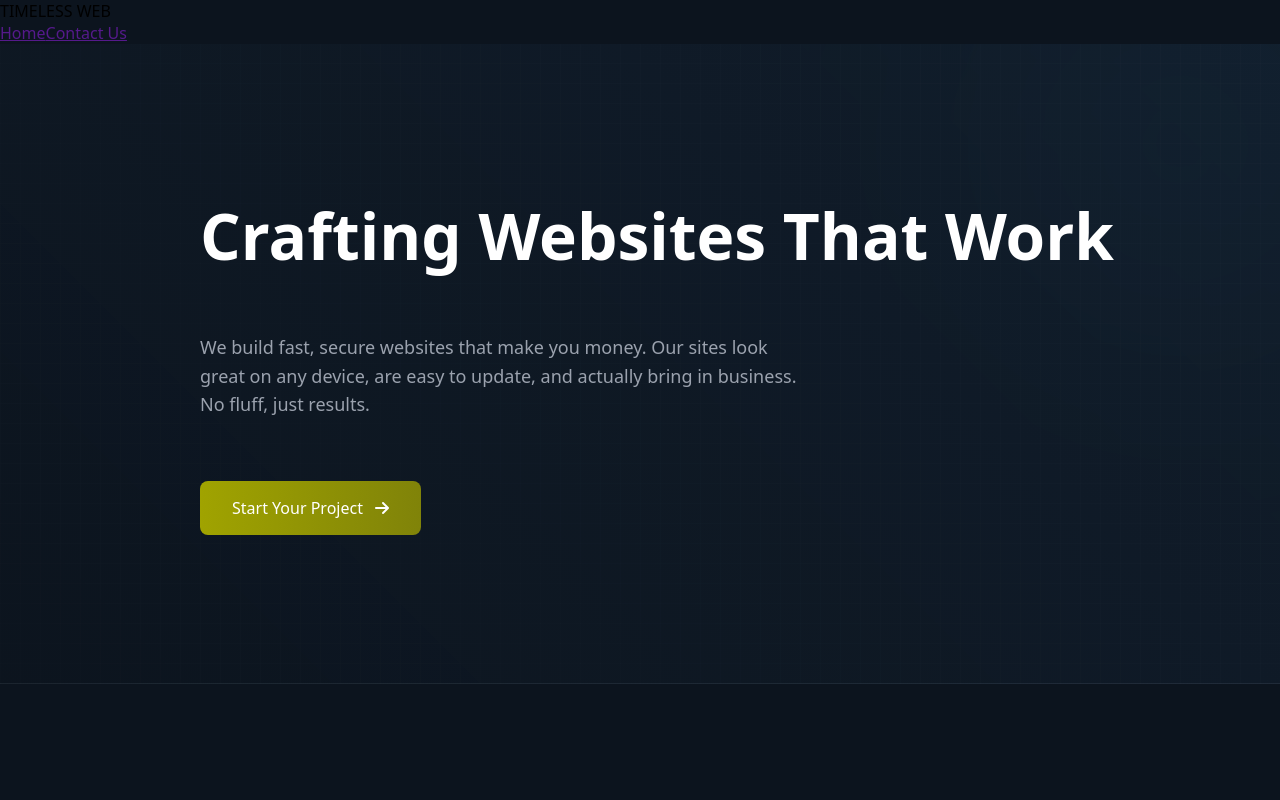
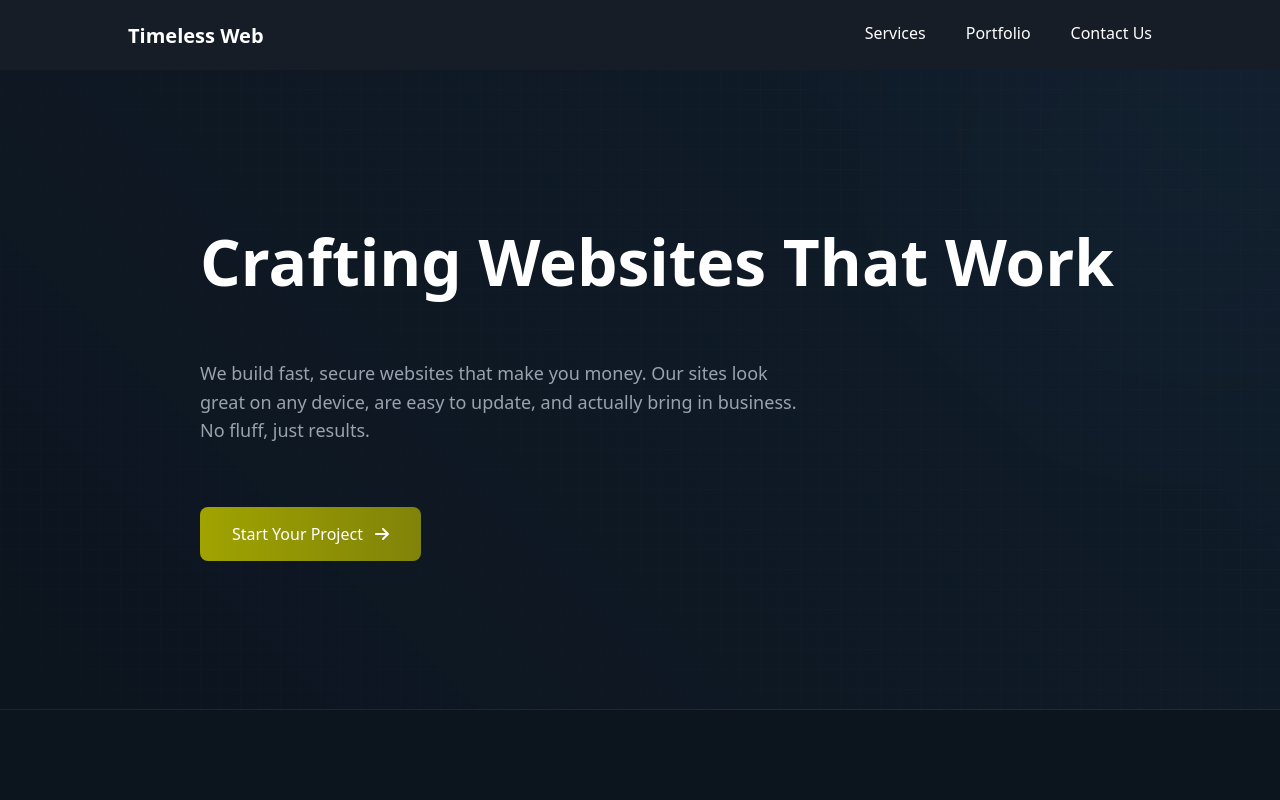
Before and after one commit to AliTheFlop/timelessweb-static, a plain HTML site: page index.html in a window 1280 px wide. Shown: the top 800 px of the page. Drawn offline with Linux system fonts and the light colour scheme.

Commit message:
Nav bar added

```diff
--- a/index.html
+++ b/index.html
@@ -16,8 +16,14 @@
     </head>
     <body>
         <header class="nav">
-            <div>TIMELESS WEB</div>
-            <div><a href="">Home</a><a href="">Contact Us</a></div>
+            <div class="nav-container">
+                <h2>Timeless Web</h2>
+                <div class="nav-links">
+                    <a href="#services">Services</a>
+                    <a href="#portfolio">Portfolio</a>
+                    <a href="#contactus">Contact Us</a>
+                </div>
+            </div>
         </header>
         <main class="content fade-in">
             <!-- Hero section -->
@@ -28,7 +34,7 @@
                     sites look great on any device, are easy to update, and
                     actually bring in business. No fluff, just results.
                 </p>
-                <a class="hero-cta" href="contact.html"
+                <a class="hero-cta" href="#contactus"
                     >Start Your Project
                     <i class="fas fa-arrow-right" style="margin-left: 8px"></i
                 ></a>
@@ -37,7 +43,7 @@
         <section class="section fade-in-delayed">
             <div class="section-container">
                 <div class="section-head">
-                    <h2 class="section-head-title">What We Do</h2>
+                    <h2 class="section-head-title" id="services">What We Do</h2>
                     <p class="section-head-subtitle">
                         We build websites that load fast, stay secure, and are
                         easy to update. Our sites help businesses connect with
@@ -55,9 +61,12 @@
                             We create clean, fast portfolio sites that make your
                             work look amazing and help you land more clients.
                         </p>
-                        <button class="whatwedo-content-item-button">
+                        <a
+                            class="whatwedo-content-item-button"
+                            href="#contactus"
+                        >
                             Start Your Project
-                        </button>
+                        </a>
                     </div>
                     <div class="whatwedo-content-item margin-auto-sides">
                         <i
@@ -73,9 +82,12 @@
                             keep readers coming back and help you grow your
                             audience.
                         </p>
-                        <button class="whatwedo-content-item-button">
+                        <a
+                            class="whatwedo-content-item-button"
+                            href="#contactus"
+                        >
                             Start Your Project
-                        </button>
+                        </a>
                     </div>
                     <div class="whatwedo-content-item">
                         <i class="fas fa-building fa-2x margintop-20px"></i>
@@ -87,9 +99,12 @@
                             business sites that look professional, load fast,
                             and turn visitors into paying customers.
                         </p>
-                        <button class="whatwedo-content-item-button">
+                        <a
+                            class="whatwedo-content-item-button"
+                            href="#contactus"
+                        >
                             Start Your Project
-                        </button>
+                        </a>
                     </div>
                 </div>
             </div>
@@ -97,7 +112,7 @@
         <section class="section">
             <div class="section-container">
                 <div class="section-head marginbottom-60px">
-                    <h2 class="section-head-title">Our Work</h2>
+                    <h2 class="section-head-title" id="portfolio">Our Work</h2>
                     <p class="section-head-subtitle">
                         Here's what we've built. These sites show what we can do
                         and how we've helped real businesses get results online.
@@ -213,7 +228,7 @@
                     </p>
                 </div>
                 <div class="section-content">
-                    <form class="contactus-form" action="">
+                    <form class="contactus-form" id="contactus" action="">
                         <input
                             type="text"
                             class="input"
--- a/styles.css
+++ b/styles.css
@@ -2,6 +2,10 @@
     margin: 0;
     padding: 0;
     box-sizing: border-box;
+}
+
+html {
+    scroll-behavior: smooth;
 }
 
 body {
@@ -99,6 +103,58 @@ Section global styling (Since most section basics are the same)
     to {
         opacity: 1;
     }
+}
+
+/* Nav Styles */
+
+.nav {
+    display: flex;
+    align-items: center;
+    justify-content: center;
+    width: 100%;
+    height: 70px;
+    background-color: rgba(255, 255, 255, 0.04);
+}
+
+.nav-container {
+    display: flex;
+    flex-direction: row;
+    justify-content: space-between;
+    width: 80%;
+}
+
+.nav-container h2 {
+    color: white;
+    font-size: 20px;
+    font-weight: bold;
+}
+
+.nav-links {
+    display: flex;
+    gap: 40px;
+    flex-direction: row;
+}
+
+.nav-links a {
+    position: relative;
+    text-decoration: none;
+    color: white;
+}
+
+.nav-links a::after {
+    content: "";
+    position: absolute;
+    width: 0;
+    height: 2px;
+    bottom: 0;
+    left: 50%;
+    background-color: white;
+    transition: width 0.3s ease;
+    transform: translateX(-50%);
+}
+
+.nav-links a:hover::after {
+    width: 100%;
 }
 
 /* Hero Styles */
@@ -245,7 +301,7 @@ Section global styling (Since most section basics are the same)
     background: linear-gradient(to right, #a0a300, #808309);
     color: white;
     width: 100%;
-    height: 50px;
+    padding: 12px;
     text-decoration: none;
     font-size: 15px;
     border: none;
```
